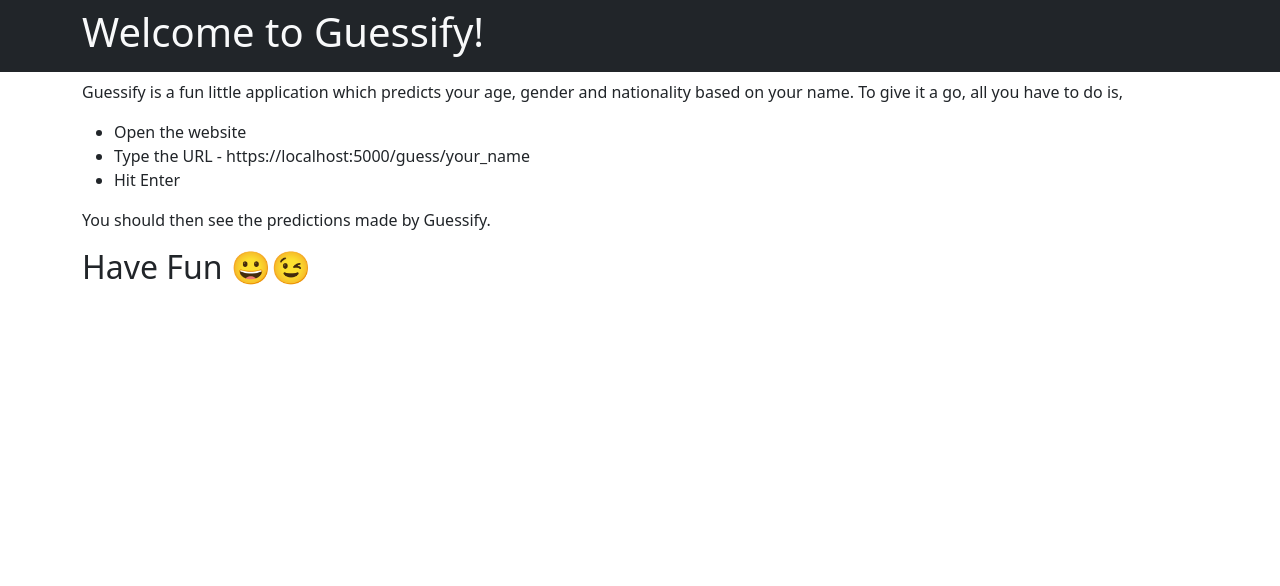
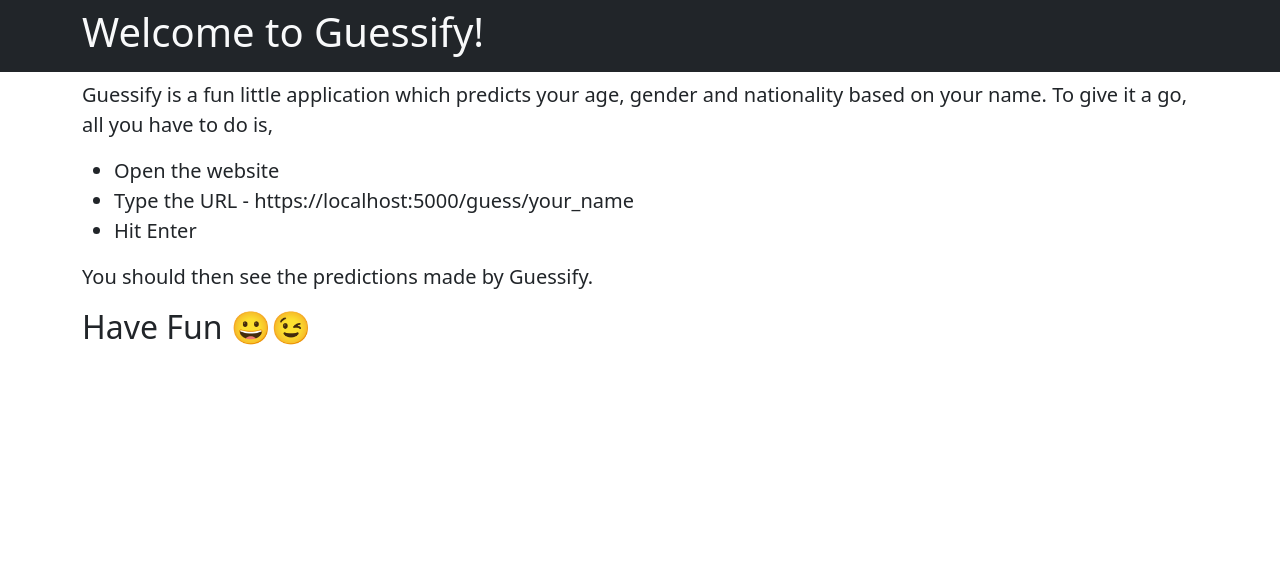
Before and after one commit to prakhar-srivastava-1/guess-age-gender, a Flask app: page / in a window 1280 px wide. Shown: the top 586 px of the page. Run offline with Flask 2, Linux system fonts and the light colour scheme.

Commit message:
increase the font size

```diff
--- a/templates/index.html
+++ b/templates/index.html
@@ -14,10 +14,12 @@
             </div>
         </div>
 
-        <div class="container">
-            <p class="mt-2">Guessify is a fun little application which predicts your age,
-              gender and nationality based on your name.
-              To give it a go, all you have to do is,</p>
+        <div class="container fs-5">
+            <p class="mt-2">
+                Guessify is a fun little application which predicts your age,
+                gender and nationality based on your name.
+                To give it a go, all you have to do is,
+            </p>
             <ul>
                 <li>Open the website</li>
                 <li>Type the URL - https://localhost:5000/guess/your_name</li>
```
